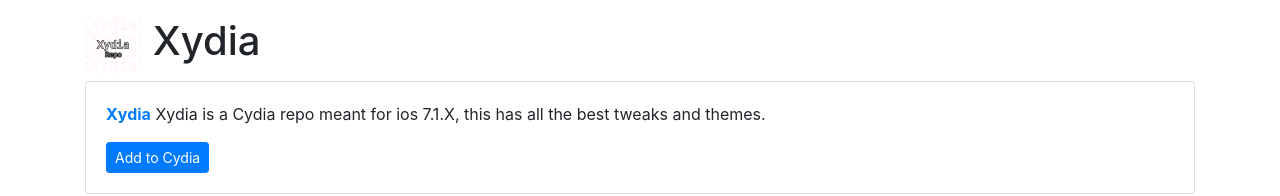
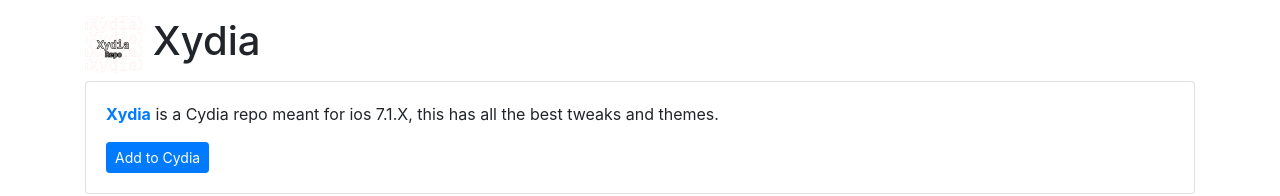
Before and after one commit to JoshMakesSites/repoxydia, a plain HTML site: page index.html in a window 1280 px wide. Shown: the top 196 px of the page. Drawn offline with nearby package versions, Linux system fonts and the light colour scheme.

Commit message:
1.0.3(1)
small grammar correction

```diff
--- a/index.html
+++ b/index.html
@@ -17,7 +17,7 @@
 <div class="container">
 	<div class="card">
 		<div class="card-body">
-			<p><span class="text-primary"><b>Xydia</span></b> Xydia is a Cydia repo meant for ios 7.1.X, this has all the best tweaks and themes.</p>
+			<p><span class="text-primary"><b>Xydia</span></b> is a Cydia repo meant for ios 7.1.X, this has all the best tweaks and themes.</p>
 			<a class="btn btn-sm btn-primary" href="cydia://url/https://cydia.saurik.com/api/share#?source=https://joshmakessites.github.io/repoxydia/">Add to Cydia</a>
 		</div>
 	</div>
```
